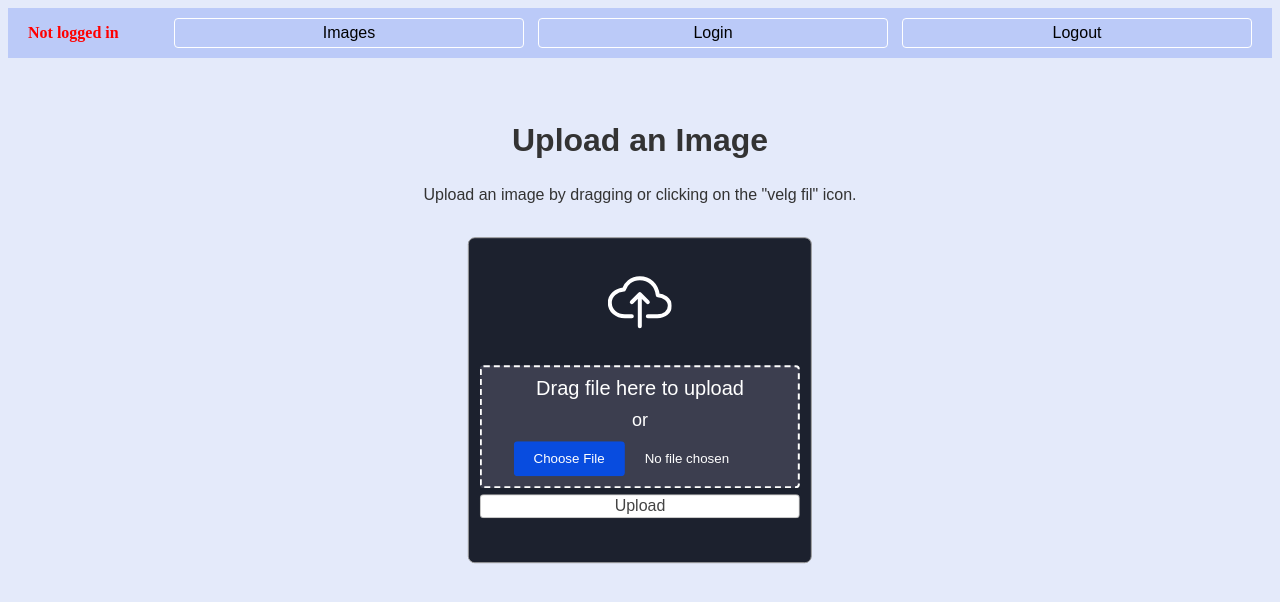
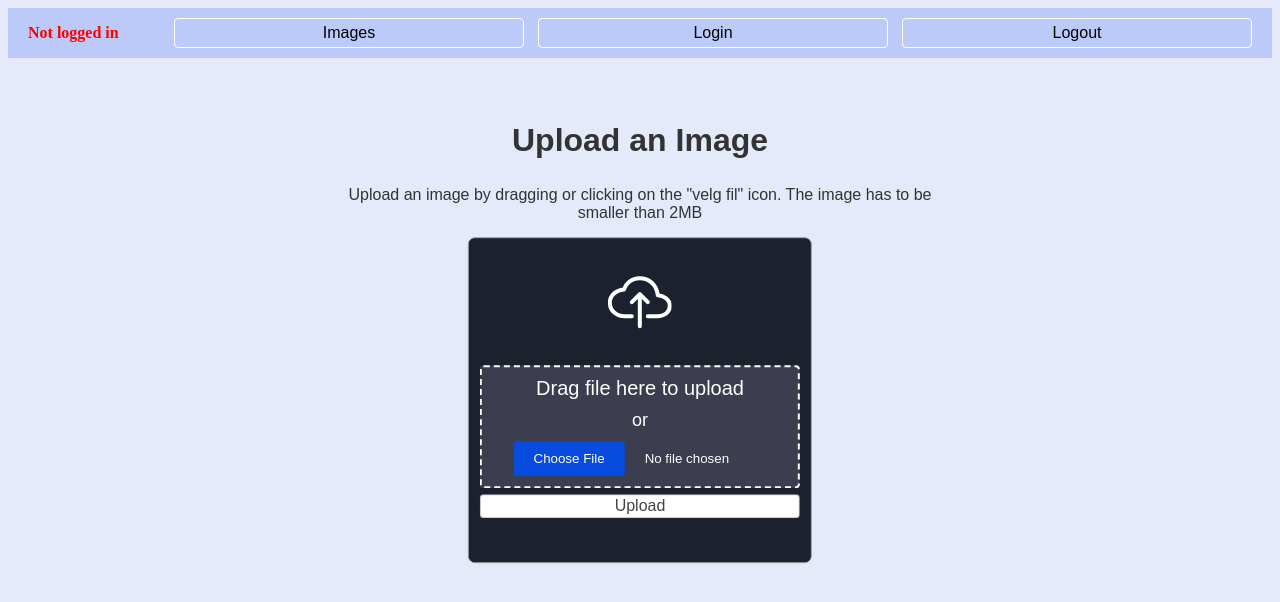
Before and after one commit to marihlau/ImageClassification-app, a website: page public/index.html in a window 1280 px wide. Drawn offline with nearby package versions, Linux system fonts and the light colour scheme.

Commit message:
fiksa noe

```diff
--- a/public/index.html
+++ b/public/index.html
@@ -21,7 +21,7 @@
     <div id="userStatus"></div>
 
     <p>
-        Upload an image by dragging or clicking on the "velg fil" icon.
+        Upload an image by dragging or clicking on the "velg fil" icon. The image has to be smaller than 2MB
     </p>
     <form class="form" id ='imageUpload' action="/uploads" enctype="multipart/form-data">
         <span class="form-icon">
```
